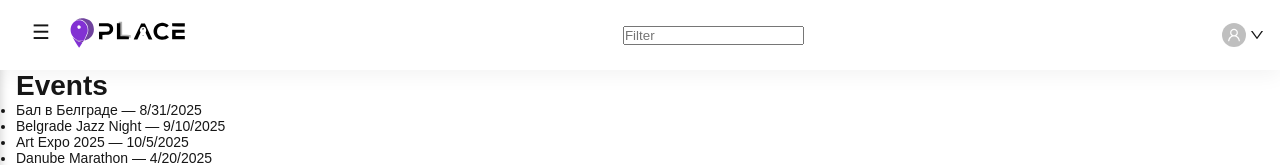
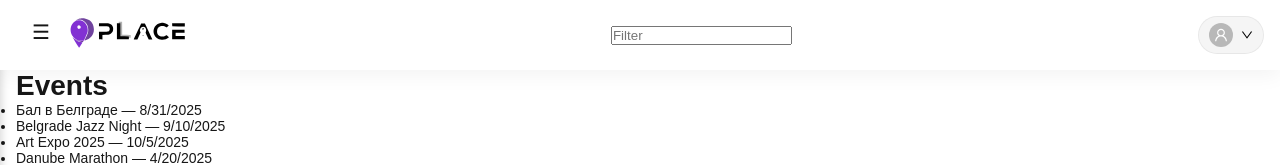
Before and after one commit to kapernikxd/client-next, a Next.js app: page / in a window 1280 px wide. Shown: the top 165 px of the page. Built offline with nearby package versions, Linux system fonts and the light colour scheme.

Commit message:
add noAuth icon

```diff
--- /dev/null
+++ b/src/app/(site)/components/UI/index.ts
@@ -0,0 +1 @@
+export { default as NoAuthUser } from "./noAuthUserHeader/NoAuthUser";
--- /dev/null
+++ b/src/app/(site)/components/UI/noAuthUserHeader/NoAuthUser.module.css
@@ -0,0 +1,90 @@
+:root{
+  --um-radius: 12px;
+  --um-gap: 10px;
+  --um-pad-y: 10px;
+  --um-pad-x: 18px;
+  --um-primary: #6f2da8;
+  --um-primary-08: rgba(111,45,168,.08);
+  --um-primary-12: rgba(111,45,168,.12);
+  --um-border: rgba(0,0,0,.06);
+  --um-bg-soft: rgba(0,0,0,.04);
+  --um-shadow: 0 10px 24px rgba(111,45,168,.15);
+  --um-grey-600: #6a6a6a;
+}
+
+/* ===== Block: user-menu ===== */
+.user-menu__trigger {
+  display: inline-flex;
+  align-items: center;
+  gap: 6px;
+  padding: 6px 10px;
+  border: 1px solid var(--um-border);
+  border-radius: 9999px;
+  background: var(--um-bg-soft);
+  transition: background .25s ease, border-color .25s ease, box-shadow .25s ease, transform .05s ease;
+  cursor: pointer;
+  outline: none;
+}
+
+.user-menu__trigger:hover {
+  background: var(--um-primary-08);
+  border-color: rgba(111,45,168,.28);
+  box-shadow: var(--um-shadow);
+}
+
+.user-menu__trigger:active {
+  transform: translateY(1px);
+}
+
+.user-menu__chevron {
+  font-size: 12px;
+  line-height: 1;
+}
+
+/* панель внутри Popover (контент) */
+.user-menu__panel {
+  display: block;
+}
+
+.user-menu__list {
+  list-style: none;
+  margin: 0;
+  padding: 6px 0 6px;
+}
+
+.user-menu__item {
+  margin: 0;
+  padding: 4px 12px;
+}
+
+/* модификаторы пунктов */
+.user-menu__item:hover {
+  background: var(--um-primary-12);
+}
+
+.user-menu__item:hover .user-menu__text, .user-menu__item:hover .user-menu__icon{
+  color: var(--um-primary);
+}
+
+
+/* ссылки в пунктах */
+.user-menu__link {
+  display: flex;
+  align-items: center;
+  gap: var(--um-gap);
+  padding: var(--um-pad-y) var(--um-pad-x);
+  text-decoration: none;
+  color: inherit;
+  transition: color .2s ease, background .2s ease, padding-left .2s ease;
+}
+
+/* иконки и текст */
+.user-menu__icon {
+  color: currentColor; /* иконка наследует цвет текста */
+  font-size: 16px;
+}
+
+.user-menu__text {
+  line-height: 1.2;
+  font-size: 14px;
+}
--- /dev/null
+++ b/src/app/(site)/components/UI/noAuthUserHeader/NoAuthUser.tsx
@@ -0,0 +1,54 @@
+'use client';
+
+import { Avatar, Popover, Space } from 'antd';
+import { UserOutlined, DownOutlined, LoginOutlined, UserAddOutlined } from '@ant-design/icons';
+import Link from 'next/link';
+import React from 'react';
+import styles from './NoAuthUser.module.css';
+
+const NoAuthUser: React.FC = () => {
+  const t = (k: string) => ({ 'auth.signUp': 'Sign Up', 'auth.signIn': 'Sign In' }[k] || k);
+
+  const menu = (
+    <nav className={styles['user-menu__panel']} aria-label="User menu">
+      <ul className={styles['user-menu__list']}>
+        <li className={`${styles['user-menu__item']} ${styles['user-menu__item--signup']}`}>
+          <Link href="/auth/register" className={styles['user-menu__link']}>
+            <UserAddOutlined className={styles['user-menu__icon']} />
+            <span className={styles['user-menu__text']}>{t('auth.signUp')}</span>
+          </Link>
+        </li>
+        <li className={`${styles['user-menu__item']} ${styles['user-menu__item--signin']}`}>
+          <Link href="/auth" className={styles['user-menu__link']}>
+            <LoginOutlined className={styles['user-menu__icon']} />
+            <span className={styles['user-menu__text']}>{t('auth.signIn')}</span>
+          </Link>
+        </li>
+      </ul>
+    </nav>
+  );
+
+  return (
+    <Popover
+      placement="bottomRight"
+      trigger="click"
+      content={menu}
+      overlayClassName="user-menu-dropdown"  // глобальный класс только для контейнера/arrow
+      arrow
+    >
+      <button
+        type="button"
+        className={styles['user-menu__trigger']}
+        aria-haspopup="menu"
+        aria-label="Open user menu"
+      >
+        <Space size={8} wrap>
+          <Avatar size="small" icon={<UserOutlined />} />
+          <DownOutlined className={styles['user-menu__chevron']} />
+        </Space>
+      </button>
+    </Popover>
+  );
+};
+
+export default NoAuthUser;
--- a/src/app/(site)/components/header/Header.tsx
+++ b/src/app/(site)/components/header/Header.tsx
@@ -2,28 +2,15 @@
 
 import { useState } from 'react';
 import Link from 'next/link';
-import { Avatar, Button, Dropdown, type MenuProps } from 'antd';
-import { DownOutlined, LoginOutlined, UserAddOutlined, UserOutlined } from '@ant-design/icons';
+import { Button } from 'antd';
 import Sidebar from '../sidebar/Sidebar';
 import styles from './header.module.css';
+import { NoAuthUser } from '../UI';
 
 export default function Header() {
   const [open, setOpen] = useState(false);
   const toggleSidebar = () => setOpen(!open);
   const closeSidebar = () => setOpen(false);
-
-  const menuItems: MenuProps['items'] = [
-    {
-      key: 'signup',
-      label: <Link href="/signup">Sign Up</Link>,
-      icon: <UserAddOutlined />,
-    },
-    {
-      key: 'signin',
-      label: <Link href="/signin">Sign In</Link>,
-      icon: <LoginOutlined />,
-    },
-  ];
 
   return (
     <>
@@ -37,16 +24,13 @@
             <img src="/logo.svg" alt="logo" />
           </Link>
         </div>
+
         <div className={styles.center}>
           <input type="text" placeholder="Filter" />
         </div>
+
         <div className={styles.right}>
-          <Dropdown menu={{ items: menuItems }} placement="bottomRight">
-            <div className={styles.userMenu}>
-              <Avatar size="small" icon={<UserOutlined />} />
-              <DownOutlined />
-            </div>
-          </Dropdown>
+          <NoAuthUser />
         </div>
       </header>
     </>
--- a/src/app/(site)/components/header/header.module.css
+++ b/src/app/(site)/components/header/header.module.css
@@ -34,10 +34,3 @@
 .sidebarToggle {
   font-size: 1.25rem;
 }
-
-.userMenu {
-  display: flex;
-  align-items: center;
-  gap: 0.25rem;
-  cursor: pointer;
-}
--- a/src/app/globals.css
+++ b/src/app/globals.css
@@ -39,6 +39,31 @@
   text-decoration: none;
 }
 
+/* ===== Popover container (глобально, не через CSS-Modules) ===== */
+.user-menu-dropdown .ant-popover-inner {
+  border-radius: 12px;
+  background: #fff;
+  width: 187px;
+  padding: 0;
+  box-shadow:
+    0 24px 60px rgba(0,0,0,.12),
+    0 8px 20px rgba(0,0,0,.06);
+}
+
+.user-menu-dropdown .ant-popover-inner-content {
+  padding: 0; /* контент сам управляет отступами */
+}
+
+/* стрелочка (notch) */
+.user-menu-dropdown .ant-popover-arrow {
+  width: 12px;
+  height: 12px;
+}
+.user-menu-dropdown .ant-popover-arrow::before {
+  background: #fff;
+  box-shadow: 0 6px 18px rgba(0,0,0,.08);
+}
+
 @media (prefers-color-scheme: dark) {
   html {
     color-scheme: dark;
```
